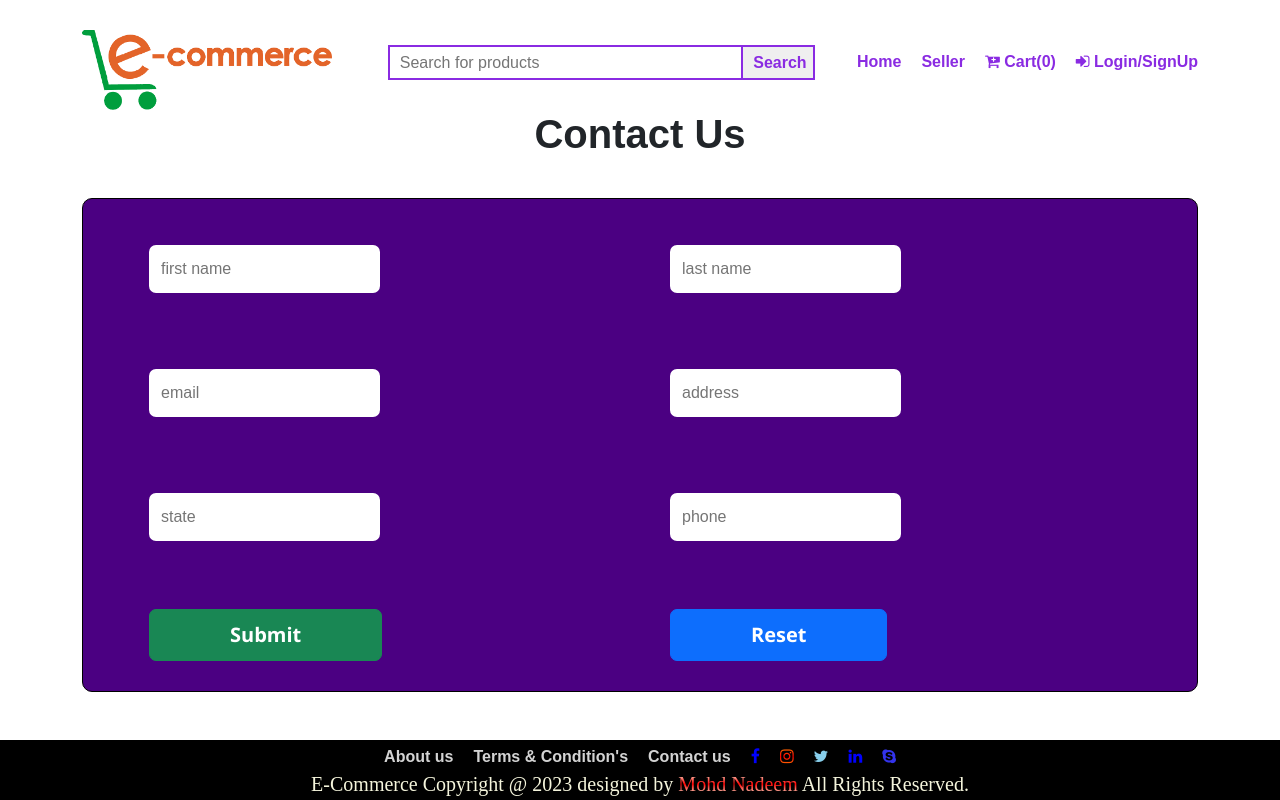
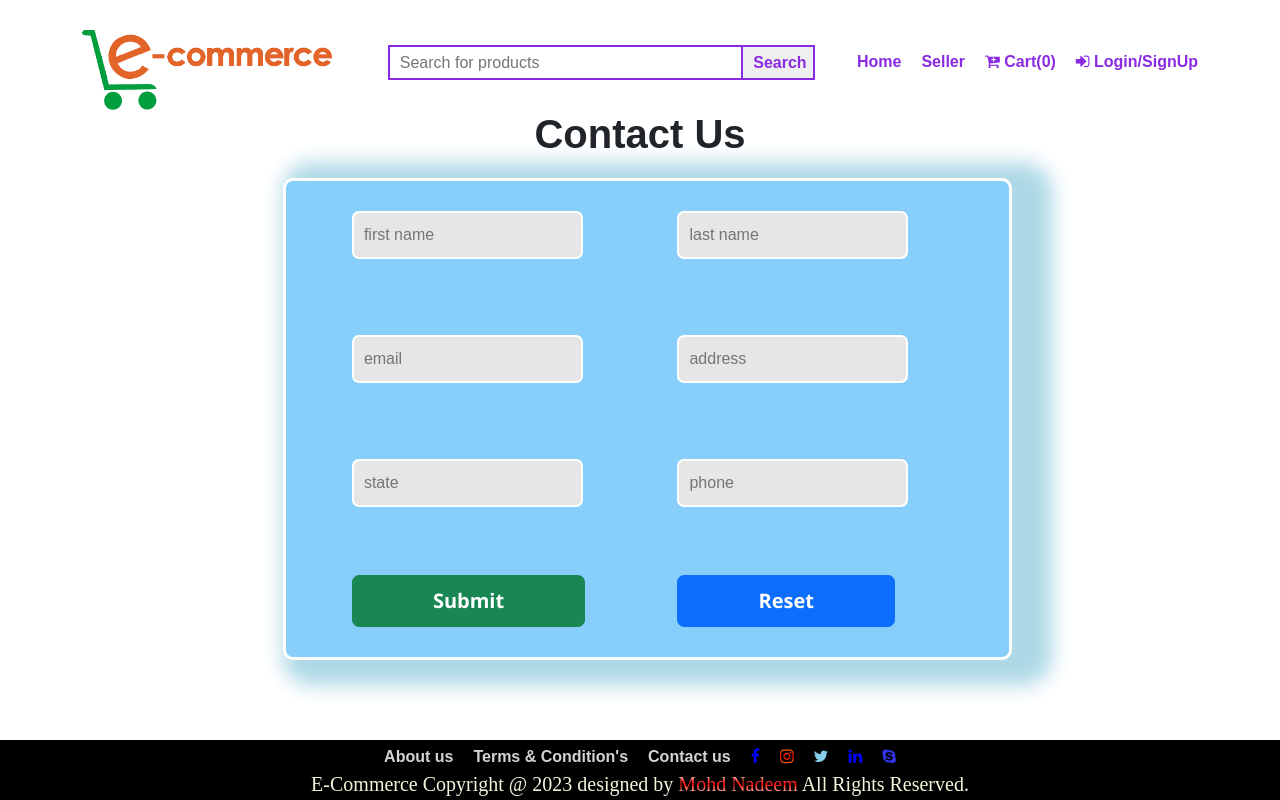
Before and after one commit to nadeem-n123/Ecommerce, an Angular app: page /contactus in a window 1280 px wide. Built offline with nearby package versions, Linux system fonts and the light colour scheme.

Commit message:
some changes in ecommodule

```diff
--- a/db.json
+++ b/db.json
@@ -16,10 +16,10 @@
   "products": [
     {
       "pname": "Levis jeans",
-      "price": "1600",
+      "price": "1100",
       "color": "darkblue",
       "category": "paints",
-      "pdesc": "means used this.",
+      "pdesc": "mens used this.",
       "img": "https://encrypted-tbn0.gstatic.com/images?q=tbn:ANd9GcSccmfLvVgMPVvmO77FZhArLoQwx72zolFjHQ&usqp=CAU",
       "id": 13
     },
--- a/src/app/contact-us/contact-us.component.css
+++ b/src/app/contact-us/contact-us.component.css
@@ -1,8 +1,12 @@
+.container-box{
+    padding-left: 18%;
+}
 .container{
-    margin-top: 40px;
-    border: 1px solid black;
+    margin-top: 20px;
+    border: 3px solid white;
     border-radius: 10px;
-    background-color: indigo;
+    background-color: lightskyblue;
+    box-shadow: 20px 5px 20px 20px lightblue;
 }
 .col-md-6{
     padding: 30px;
@@ -10,6 +14,7 @@
 input{
     border: 2px solid white;
     border-radius: 7px;
+    background: rgb(231, 230, 230);
     padding: 10px;
 }
 button{
@@ -22,3 +27,7 @@ button{
     font-size: 20px;
     font-family: 'Segoe UI', Tahoma, Geneva, Verdana, sans-serif;
 }
+.form-text{
+    font-size: 18px;
+    font-family: 'Times New Roman', Times, serif;
+}
--- a/src/app/contact-us/contact-us.component.html
+++ b/src/app/contact-us/contact-us.component.html
@@ -1,27 +1,86 @@
 <h1 style="text-align: center; font-weight: bold;">Contact Us</h1>
+<div class="col-md-10 container-box">
     <div class="container">
-    <div class="row mt-3 mx-4">
+        <form [formGroup]="contactUs" (ngSubmit)="onSubmit(contactUs.value)">
+            <div class="row mx-4">
                 <div class="col-md-6">
-            <input type="text" placeholder="first name">
+                    <input type="text" placeholder="first name" formControlName="fname" maxlength="15"><br>
+                    <span class="form-text text-danger px-1" *ngIf="submitted && contactUs.controls.fname.errors">
+                        <span *ngIf="submitted && contactUs.controls.fname.errors['required']">
+                            First name is required.
+                        </span>
+                        <span *ngIf="submitted && contactUs.controls.fname.errors['minlength']">
+                            First name atleast 3 character.
+                        </span>
+                        <span *ngIf="submitted && contactUs.controls.fname.errors['maxlength']">
+                            Maximum length allowed only 15 character.
+                        </span>
+                        <span *ngIf="submitted && contactUs.controls.fname.errors['pattern']">
+                            Please ! enter a valid name.
+                        </span>
+                    </span>
                 </div>
                 <div class="col-md-6">
-            <input type="text" placeholder="last name">
+                    <input type="text" placeholder="last name" formControlName="lname" maxlength="15"><br>
+                    <span class="form-text text-danger px-1" *ngIf="submitted && contactUs.controls.lname.errors">
+                        <span *ngIf="submitted && contactUs.controls.lname.errors['required']">
+                            Last name is required.
+                        </span>
+                        <span *ngIf="submitted && contactUs.controls.lname.errors['minlength']">
+                            Last name atleast 3 character.
+                        </span>
+                        <span *ngIf="submitted && contactUs.controls.lname.errors['maxlength']">
+                            Maximum length allowed only 15 character's.
+                        </span>
+                        <span *ngIf="submitted && contactUs.controls.lname.errors['pattern']">
+                            Please ! enter a valid name.
+                        </span>
+                    </span>
                 </div>
             </div>
             <div class="row mt-3 mx-4">
                 <div class="col-md-6">
-            <input type="text" placeholder="email">
+                    <input type="text" placeholder="email" formControlName="email"><br>
+                    <span class="form-text text-danger" *ngIf="submitted && contactUs.controls.email.errors">
+                        <span *ngIf="submitted && contactUs.controls.email.errors['required']">
+                            Email is Required.
+                        </span>
+                        <span *ngIf="submitted && contactUs.controls.email.errors['email']">
+                            Please ! enter a valid email.
+                        </span>
+                    </span>
                 </div>
                 <div class="col-md-6">
-            <input type="text" placeholder="address">
+                    <input type="text" placeholder="address" formControlName="addr"><br>
+                    <span class="form-text text-danger" *ngIf="submitted && contactUs.controls.addr.errors">
+                        <span *ngIf="submitted && contactUs.controls.addr.errors['required']">
+                            Address is required.
+                        </span>
+                    </span>
                 </div>
             </div>
             <div class="row mt-3 mx-4">
                 <div class="col-md-6">
-            <input type="text" placeholder="state">
+                    <input type="text" placeholder="state" formControlName="state"><br>
+                    <span class="form-text text-danger" *ngIf="submitted && contactUs.controls.state.errors">
+                        <span *ngIf="submitted && contactUs.controls.state.errors['required']">
+                            State is required.
+                        </span>
+                        <span *ngIf="submitted && contactUs.controls.state.errors['pattern']">
+                            Please ! enter a valid State.
+                        </span>
+                    </span>
                 </div>
                 <div class="col-md-6">
-            <input type="text" placeholder="phone">
+                    <input type="text" placeholder="phone" formControlName="phone"><br>
+                    <span class="form-text text-danger" *ngIf="submitted && contactUs.controls.phone.errors">
+                        <span *ngIf="submitted && contactUs.controls.phone.errors['required']">
+                            Phone is required.
+                        </span>
+                        <span *ngIf="submitted && contactUs.controls.phone.errors['pattern']">
+                            Please ! enter a valid phone number.
+                        </span>
+                    </span>
                 </div>
             </div>
             <div class="row mt-2 mx-4">
@@ -32,4 +91,6 @@
                     <button class="btn btn-primary">Reset</button>
                 </div>
             </div>
+        </form>
     </div>
+</div>
--- a/src/app/contact-us/contact-us.component.ts
+++ b/src/app/contact-us/contact-us.component.ts
@@ -1,10 +1,36 @@
-import { Component } from '@angular/core';
+import { Component, OnInit } from '@angular/core';
+import { FormControl, FormGroup, Validators } from '@angular/forms';
 
 @Component({
   selector: 'app-contact-us',
   templateUrl: './contact-us.component.html',
   styleUrls: ['./contact-us.component.css']
 })
-export class ContactUsComponent {
+export class ContactUsComponent implements OnInit{
 
+  submitted:boolean = false;
+  constructor(){}
+  ngOnInit(): void {
+  }
+
+  contactUs = new FormGroup({
+    fname:new FormControl('',[Validators.required,Validators.minLength(3),Validators.maxLength(14),Validators.pattern('[ a-zA-Z]*')]),
+    lname:new FormControl('',[Validators.required,Validators.minLength(3),Validators.maxLength(14),Validators.pattern('[a-zA-Z]*')]),
+    email:new FormControl('',[Validators.required,Validators.email]),
+    addr:new FormControl('',[Validators.required]),
+    state:new FormControl('',[Validators.required,Validators.pattern('[ a-zA-Z]*')]),
+    phone:new FormControl('',[Validators.required,Validators.pattern('^(?:(?:\.))[0-9,]*$')])
+  });
+
+  onSubmit(data:any){
+    this.submitted = true;
+
+    if(this.contactUs.invalid){
+      return
+    }else{
+      console.log("Data Added Successfully",this.contactUs.value);
+      this.contactUs.reset();
+      this.submitted = false;
+    }
+  }
 }
--- a/src/app/my-cart-detail/my-cart-detail.component.html
+++ b/src/app/my-cart-detail/my-cart-detail.component.html
@@ -1,6 +1,6 @@
 <div class="cart-detail">
     <h1>My Cart Details <span><i class="fa fa-cc-visa"></i><i class="fa fa-paypal"></i><i
-                class="fa fa-cc-mastercard"></i></span></h1>
+        class="fa fa-cc-mastercard"></i></span></h1>
     <h4><span class="smry-dtl">Summary Details</span><span class="amt-smry">Amount Summary</span></h4>
     <div class="row">
         <div class="col-sm-8 details">
```
Lines whose indentation alone changed are shown as unchanged.
